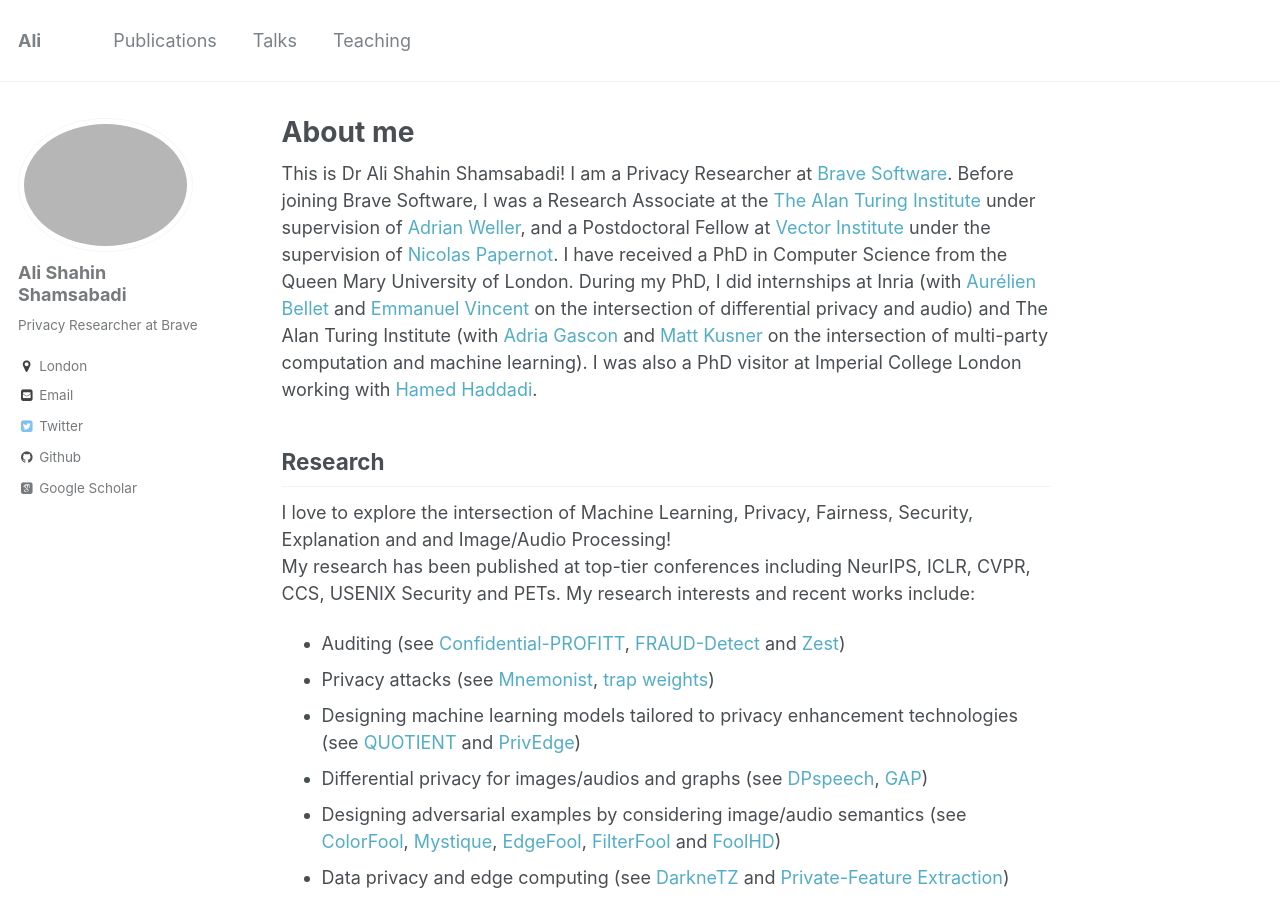
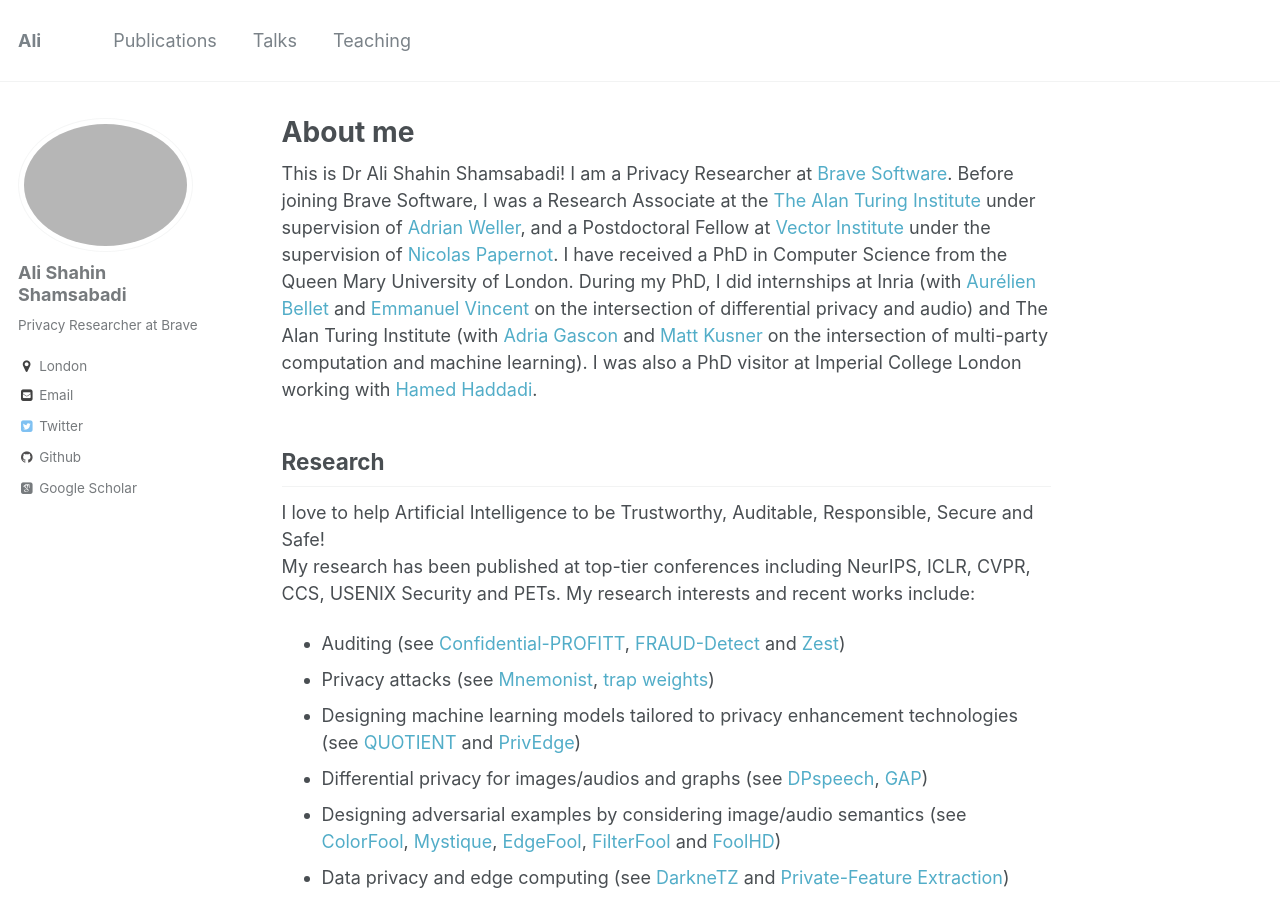
Before and after one commit to AliShahin/AliShahin.github.io, a Jekyll site: the page built from _pages/about.md, in a window 1280 px wide and 900 px high. Built offline with Jekyll 4.4.1, drawn with Linux system fonts in a browser that asks for light colours; some web fonts are replaced.

Commit message:
Update about.md

```diff
--- a/_pages/about.md
+++ b/_pages/about.md
@@ -12,7 +12,7 @@ This is Dr Ali Shahin Shamsabadi! I am a Privacy Researcher at [Brave Software](
 I have received a PhD in Computer Science from the Queen Mary University of London. During my PhD, I did internships at Inria (with [Aurélien Bellet](http://researchers.lille.inria.fr/abellet/) and [Emmanuel Vincent](https://members.loria.fr/EVincent/) on the intersection of differential privacy and audio) and The Alan Turing Institute (with [Adria Gascon](https://www.lsi.upc.edu/~agascon/) and [Matt Kusner](https://mkusner.github.io) on the intersection of multi-party computation and machine learning). I was also a PhD visitor at Imperial College London working with [Hamed Haddadi](https://www.imperial.ac.uk/people/h.haddadi).
 
 ## Research
-I love to explore the intersection of Machine Learning, Privacy, Fairness, Security, Explanation and and Image/Audio Processing!<br />
+I love to help Artificial Intelligence to be Trustworthy, Auditable, Responsible, Secure and Safe!<br />
 My research has been published at top-tier conferences including NeurIPS, ICLR, CVPR, CCS, USENIX Security and PETs. My research interests and recent works include:
 - Auditing (see [Confidential-PROFITT](https://openreview.net/forum?id=iIfDQVyuFD), [FRAUD-Detect](https://openreview.net/pdf?id=3vmKQUctNy) and [Zest](https://openreview.net/forum?id=OUz_9TiTv9j))
 - Privacy attacks (see [Mnemonist](https://openreview.net/pdf?id=oVn5GLyONY), [trap weights](https://arxiv.org/pdf/2112.02918.pdf))
```
